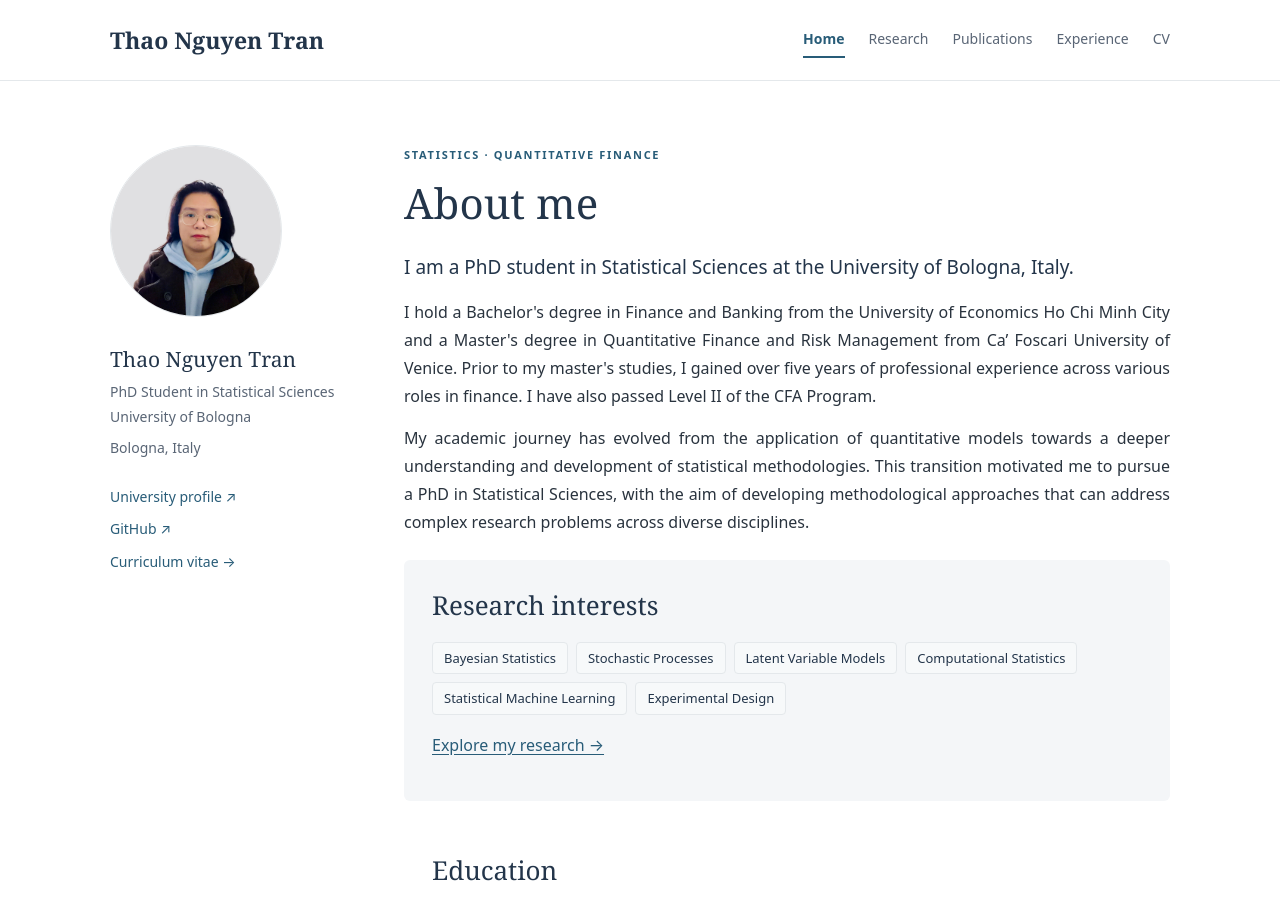
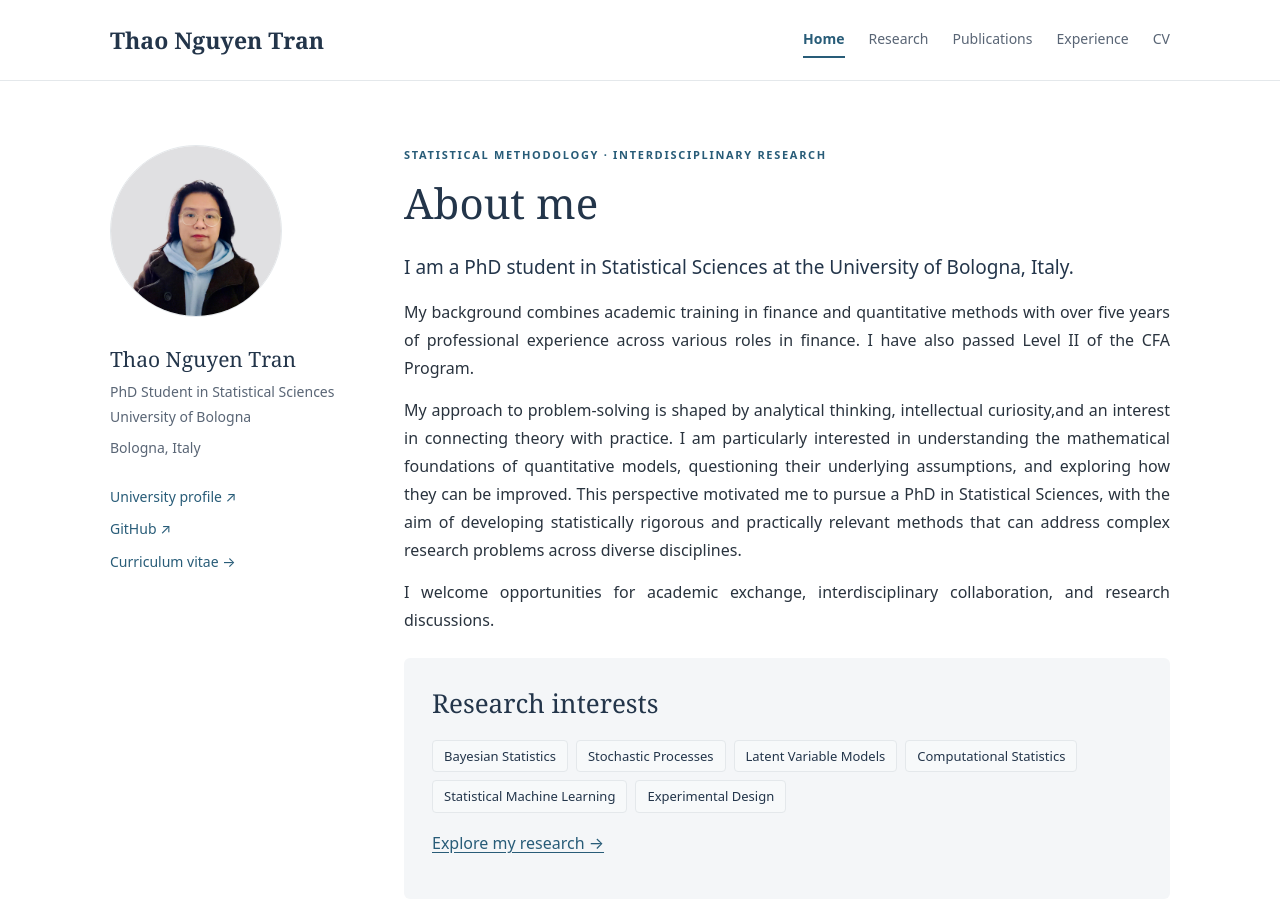
Before and after one commit to thaonguyen-tran/thaonguyen-tran.github.io, a plain HTML site: page index.html in a window 1280 px wide. Shown: the top 902 px of the page. Drawn offline with Linux system fonts and the light colour scheme.

Commit message:
Revise personal description in index.html
Updated personal description to reflect a more comprehensive academic and professional background.

```diff
--- a/index.html
+++ b/index.html
@@ -91,7 +91,7 @@
             <!-- ABOUT ME -->
 
             <p class="eyebrow">
-                STATISTICS · QUANTITATIVE FINANCE
+                STATISTICAL METHODOLOGY · INTERDISCIPLINARY RESEARCH
             </p>
 
             <h1>About me</h1>
@@ -101,17 +101,23 @@
             </p>
 
             <p>
-                I hold a Bachelor's degree in Finance and Banking from the University of Economics Ho Chi Minh City
-                and a Master's degree in Quantitative Finance and Risk Management from Ca’ Foscari University of Venice.
-                Prior to my master's studies, I gained over five years of professional experience
-                across various roles in finance. I have also passed Level II of the CFA Program.
+                My background combines academic training in finance and quantitative methods
+                with over five years of professional experience across various roles in finance.
+                I have also passed Level II of the CFA Program.
             </p>
 
             <p>
-                My academic journey has evolved from the application of quantitative models towards
-                a deeper understanding and development of statistical methodologies. This transition
-                motivated me to pursue a PhD in Statistical Sciences, with the aim of developing
-                methodological approaches that can address complex research problems across diverse disciplines.
+                My approach to problem-solving is shaped by analytical thinking, intellectual
+                curiosity,and an interest in connecting theory with practice. I am particularly
+                interested in understanding the mathematical foundations of quantitative models,
+                questioning their underlying assumptions, and exploring how they can be improved.
+                This perspective motivated me to pursue a PhD in Statistical Sciences, with the
+                aim of developing statistically rigorous and practically relevant methods that
+                can address complex research problems across diverse disciplines.
+            </p>
+
+            <p>
+                I welcome opportunities for academic exchange, interdisciplinary collaboration, and research discussions.
             </p>
 
 
```
